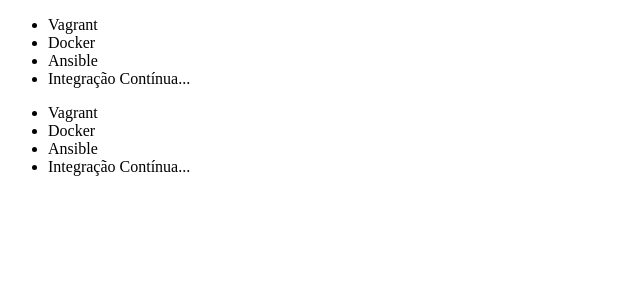
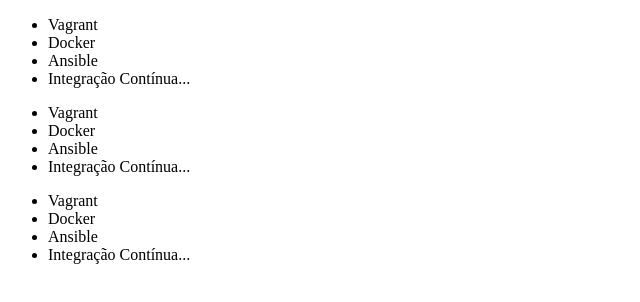
Before and after one commit to andressaakemih/alura-git, a plain HTML site: page index.html in a window 1280 px wide. Shown: the whole page, without its empty margins (0-640 px from the left). Drawn offline with Linux system fonts and the light colour scheme.

Commit message:
adicionando mais uma lista

```diff
--- a/index.html
+++ b/index.html
@@ -17,5 +17,11 @@
         <li>Ansible</li>
         <li>Integração Contínua...</li>
     </ul>
+    <ul>
+        <li>Vagrant</li>
+        <li>Docker</li>
+        <li>Ansible</li>
+        <li>Integração Contínua...</li>
+    </ul>
 </body>
 </html>
```
